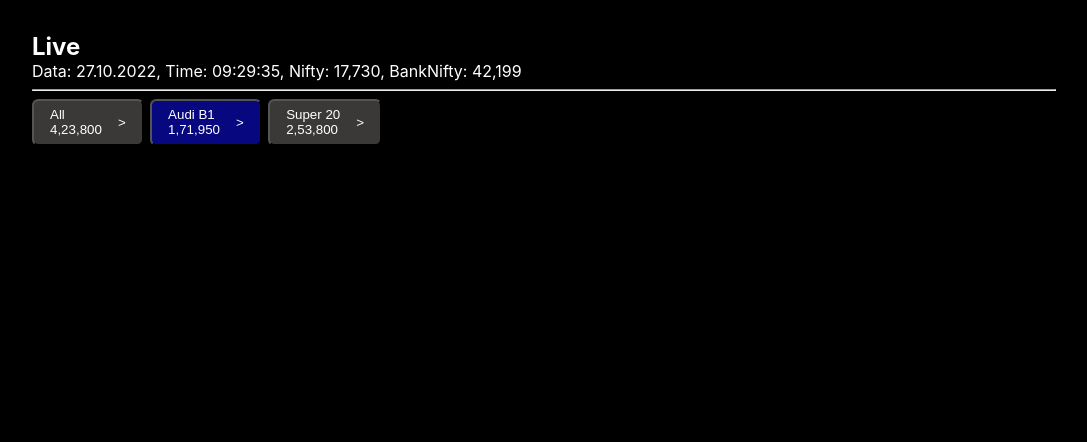
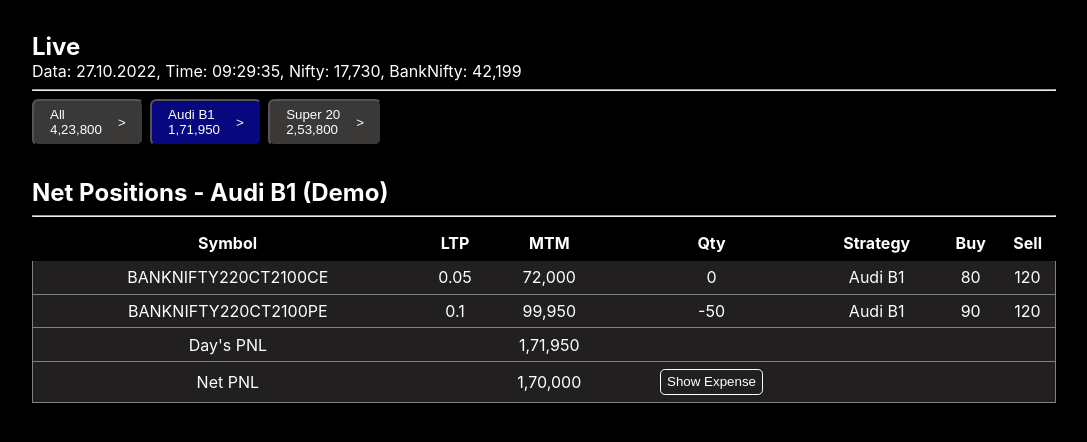
Before and after one commit to itamim345/tachyon_data_table, a React (Create React App) app: page / in a window 1280 px wide. Shown: the top 442 px of the page, without its empty margins (96-1183 px from the left). Built offline with nearby package versions, Linux system fonts and the light colour scheme.

Commit message:
Added NetPosition component

```diff
--- a/src/App.js
+++ b/src/App.js
@@ -1,11 +1,13 @@
 import logo from './logo.svg';
 import './App.css';
 import HeaderInfo from './components/HeaderInfo';
+import NetPosition from './components/NetPosition';
 
 function App() {
   return (
     <div className="App">
       <HeaderInfo/>
+      <NetPosition/>
     </div>
   );
 }
--- a/src/Common.css
+++ b/src/Common.css
@@ -32,3 +32,39 @@ button:nth-child(2){
 button:hover{
     background-color: rgb(7, 7, 128);
 }
+
+/****************** Net Position CSS ****************/
+#net_position{
+    padding: 2rem 0;
+}
+#net_position h2 {
+    margin: 0;
+}
+
+/****************** Table CSS ****************/
+table{
+    width: 100%;
+    text-align: center;
+    border-collapse: collapse;
+}
+table tbody {
+    background-color: rgb(33, 31, 31);
+}
+table th{
+    padding: .5rem 0;
+}
+table tbody tr {
+    border-bottom: 1px solid gray;
+    border-left: 1px solid gray;
+    border-right: 1px solid gray;
+}
+table td {
+    padding: .4rem 0;
+}
+#exp-btn {
+    background-color: rgb(33, 31, 31);
+    border: 1px solid #fff;
+    color: #fff;
+    padding: .3rem .4rem;
+    border-radius: .3rem;
+}
--- a/src/components/NetPosition.js
+++ b/src/components/NetPosition.js
@@ -1,9 +1,62 @@
 import React from 'react';
+import "../Common.css"
 
 export default function NetPosition() {
   return (
     <div id='net_position'>
         <h2>Net Positions - Audi B1 (Demo)</h2>
+        <hr />
+        <table>
+            <thead>
+                <tr>
+                    <th>Symbol</th>
+                    <th>LTP</th>
+                    <th>MTM</th>
+                    <th>Qty</th>
+                    <th>Strategy</th>
+                    <th>Buy</th>
+                    <th>Sell</th>
+                </tr>
+            </thead>
+            <tbody>
+                <tr>
+                    <td>BANKNIFTY220CT2100CE</td>
+                    <td>0.05</td>
+                    <td>72,000</td>
+                    <td>0</td>
+                    <td>Audi B1</td>
+                    <td>80</td>
+                    <td>120</td>
+                </tr>
+                <tr>
+                    <td>BANKNIFTY220CT2100PE</td>
+                    <td>0.1</td>
+                    <td>99,950</td>
+                    <td>-50</td>
+                    <td>Audi B1</td>
+                    <td>90</td>
+                    <td>120</td>
+                </tr>
+                <tr>
+                    <td>Day's PNL</td>
+                    <td></td>
+                    <td>1,71,950</td>
+                    <td></td>
+                    <td></td>
+                    <td></td>
+                    <td></td>
+                </tr>
+                <tr>
+                    <td>Net PNL</td>
+                    <td></td>
+                    <td>1,70,000</td>
+                    <td><button id="exp-btn">Show Expense</button></td>
+                    <td></td>
+                    <td></td>
+                    <td></td>
+                </tr>
+            </tbody>
+        </table>
     </div>
   );
 }
```
